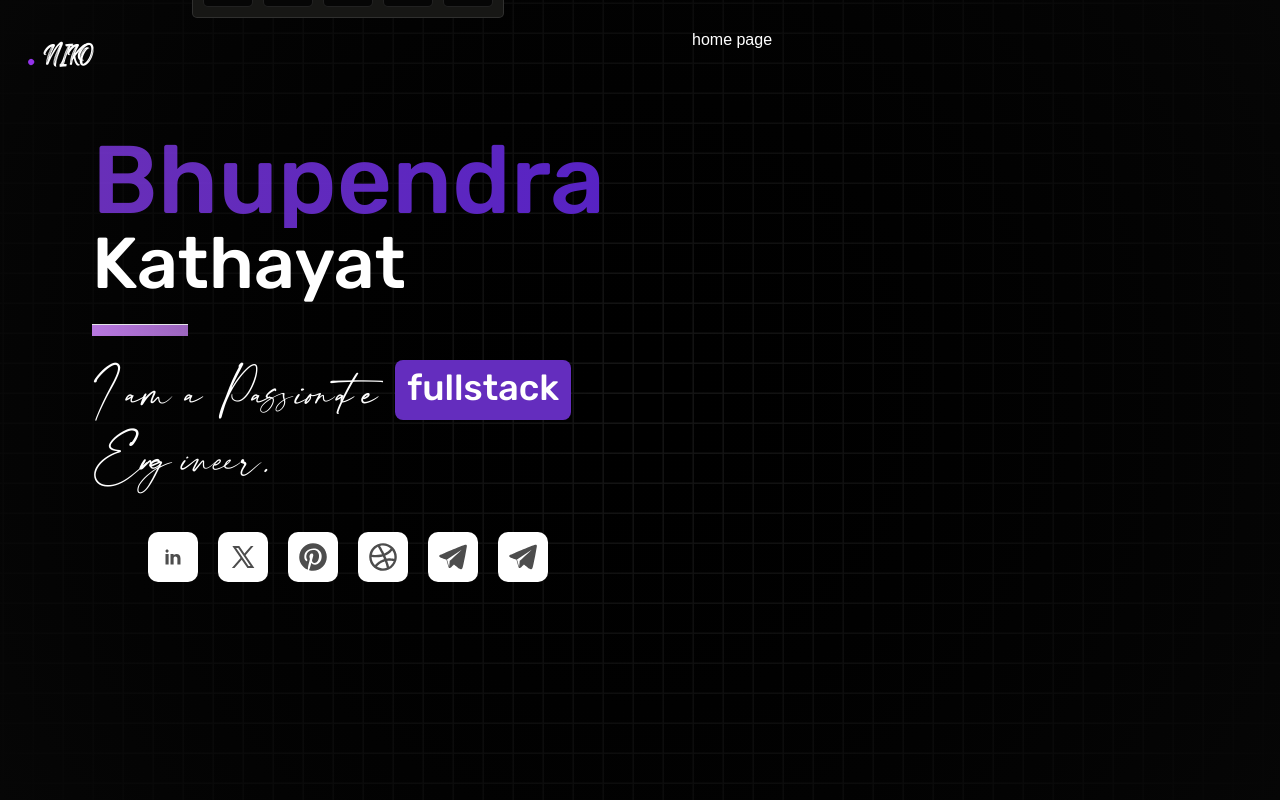
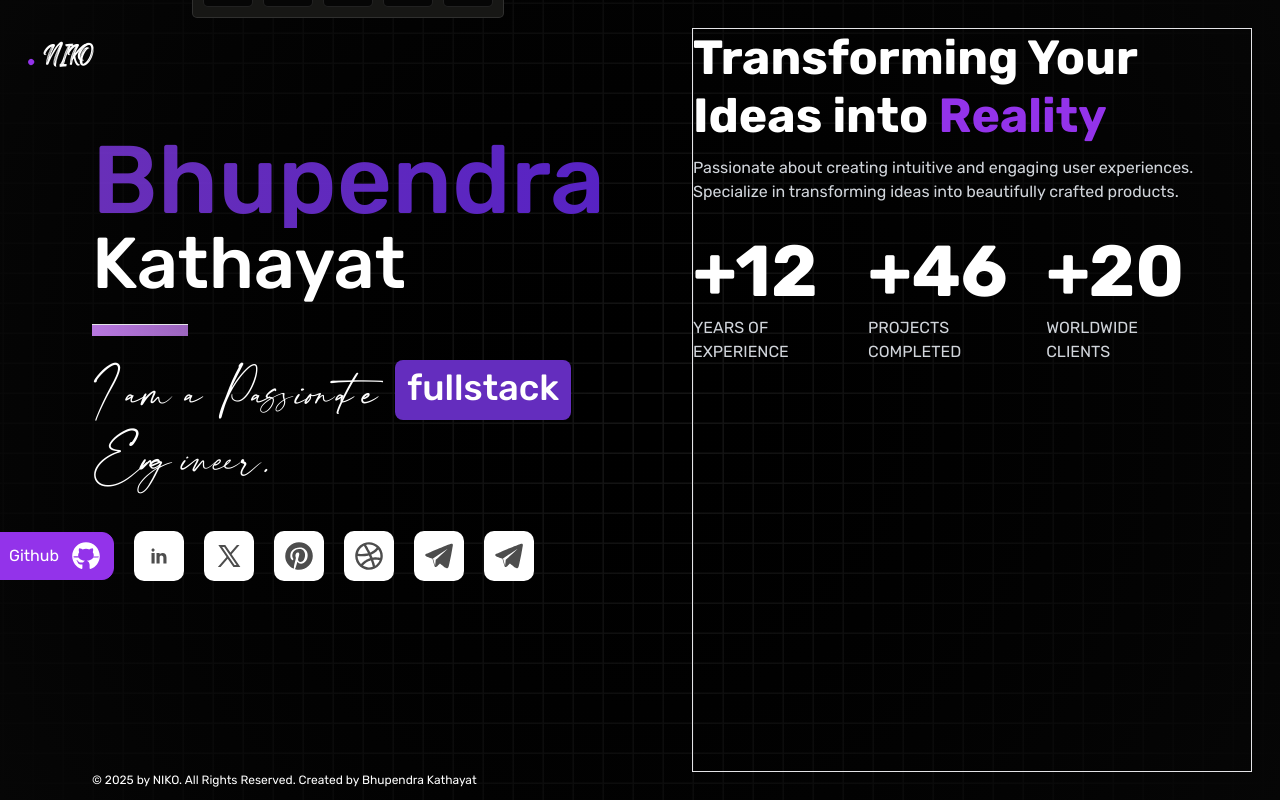
Before and after one commit to NIKO455/portfolio-niko, a Next.js app: page / in a window 1280 px wide. Built offline with nearby package versions, Linux system fonts and the light colour scheme.

Commit message:
created the next layout

```diff
--- a/src/app/globals.css
+++ b/src/app/globals.css
@@ -3,7 +3,7 @@
 @tailwind utilities;
 
 body {
-  font-family: Arial, Helvetica, sans-serif;
+  font-family: "Rubik",Arial, Helvetica, sans-serif;
 }
 
 @layer base {
--- a/src/app/page.tsx
+++ b/src/app/page.tsx
@@ -1,8 +1,38 @@
+import HoverButton from "@/components/HoverButton/HoverButton";
 
 export default function Home() {
   return (
-    <div className="">
-      home page
-    </div>
+    <div className="max-w-[90%]">
+      <h1 className="text-5xl font-bold leading-[1.2]">
+        Transforming Your Ideas into <span className="text-purple-600">Reality</span>
+      </h1>
+      <p className="mt-3 text-gray-300 text-base">Passionate about creating intuitive and engaging user experiences. Specialize in transforming ideas into beautifully crafted products.</p>
+      <div className="flex gap-3 mt-8">
+        <div className="">
+          <p className="text-7xl font-bold">+12</p>
+          <p className="mt-2 text-gray-300">
+            YEARS OF
+            EXPERIENCE
+          </p>
+        </div>
+
+        <div className="">
+          <p className="text-7xl font-bold">+46</p>
+          <p className="mt-2 text-gray-300">
+            PROJECTS
+            COMPLETED
+          </p>
+        </div>
+
+        <div className="">
+          <p className="text-7xl font-bold">+20</p>
+          <p className="mt-2 text-gray-300">
+            WORLDWIDE
+            CLIENTS
+          </p>
+        </div>
+
+      </div>
+    </div >
   );
 }
--- a/src/components/Layouts/Index.tsx
+++ b/src/components/Layouts/Index.tsx
@@ -32,10 +32,10 @@ export default function Home({ children }: { children: React.ReactNode }) {
         className={`absolute top-0 text-white h-full w-full transition-opacity duration-500 ${isLoading ? 'opacity-0 invisible' : 'opacity-100 visible'}`}
       >
         <div className="h-[100vh] w-[100vw] flex p-7 gap-x-6">
-          <div className="min-w-[50vw] relative">
+          <div className="min-w-[50vw]">
             <Sidebar isLoading={isLoading} />
           </div>
-          <div className="w-full">
+          <div className="w-full border">
             {children}
           </div>
         </div>
--- a/src/components/Layouts/Sidebar.tsx
+++ b/src/components/Layouts/Sidebar.tsx
@@ -4,14 +4,15 @@ import Social from "../Social/Social";
 
 export default function Sidebar({ isLoading }: { isLoading: boolean }) {
   return (
-    <div className="relative">
+    <div className="relative h-[95vh]">
       {/* Dock */}
-      < div
+      <div
         className={`transition-opacity duration-500 ${isLoading ? 'opacity-0 invisible' : 'opacity-100 visible'}`}
         style={{ zIndex: 1 }}
       >
         <Dock collapsible={false} responsive="bottom" />
       </div>
+
       <p className="font-awesome text-2xl absolute"><span className="text-purple-600 text-5xl">.</span> NIKO</p>
       <div className="text-center pt-20 pl-16">
         <br />
@@ -43,8 +44,20 @@ export default function Sidebar({ isLoading }: { isLoading: boolean }) {
         </p>
         <p className="mt-4">Engineer.</p>
       </div>
-      <div className="mt-14 social-links">
-        <Social />
+      <div className="mt-20 social-links flex items-center bg-green-600 relative">
+        <div className={"bg-purple-600 border border-purple-600 hover:bg-transparent hover:border-white transition-all duration-500 absolute cursor-pointer -left-8 p-2 px-3 flex items-center gap-3 rounded-tr-xl rounded-br-xl"}>
+          Github
+          <svg xmlns="http://www.w3.org/2000/svg" x="0px" y="0px" width="30" height="30" viewBox="0 0 50 50">
+            <path fill={'currentColor'} d="M17.791,46.836C18.502,46.53,19,45.823,19,45v-5.4c0-0.197,0.016-0.402,0.041-0.61C19.027,38.994,19.014,38.997,19,39 c0,0-3,0-3.6,0c-1.5,0-2.8-0.6-3.4-1.8c-0.7-1.3-1-3.5-2.8-4.7C8.9,32.3,9.1,32,9.7,32c0.6,0.1,1.9,0.9,2.7,2c0.9,1.1,1.8,2,3.4,2 c2.487,0,3.82-0.125,4.622-0.555C21.356,34.056,22.649,33,24,33v-0.025c-5.668-0.182-9.289-2.066-10.975-4.975 c-3.665,0.042-6.856,0.405-8.677,0.707c-0.058-0.327-0.108-0.656-0.151-0.987c1.797-0.296,4.843-0.647,8.345-0.714 c-0.112-0.276-0.209-0.559-0.291-0.849c-3.511-0.178-6.541-0.039-8.187,0.097c-0.02-0.332-0.047-0.663-0.051-0.999 c1.649-0.135,4.597-0.27,8.018-0.111c-0.079-0.5-0.13-1.011-0.13-1.543c0-1.7,0.6-3.5,1.7-5c-0.5-1.7-1.2-5.3,0.2-6.6 c2.7,0,4.6,1.3,5.5,2.1C21,13.4,22.9,13,25,13s4,0.4,5.6,1.1c0.9-0.8,2.8-2.1,5.5-2.1c1.5,1.4,0.7,5,0.2,6.6c1.1,1.5,1.7,3.2,1.6,5 c0,0.484-0.045,0.951-0.11,1.409c3.499-0.172,6.527-0.034,8.204,0.102c-0.002,0.337-0.033,0.666-0.051,0.999 c-1.671-0.138-4.775-0.28-8.359-0.089c-0.089,0.336-0.197,0.663-0.325,0.98c3.546,0.046,6.665,0.389,8.548,0.689 c-0.043,0.332-0.093,0.661-0.151,0.987c-1.912-0.306-5.171-0.664-8.879-0.682C35.112,30.873,31.557,32.75,26,32.969V33 c2.6,0,5,3.9,5,6.6V45c0,0.823,0.498,1.53,1.209,1.836C41.37,43.804,48,35.164,48,25C48,12.318,37.683,2,25,2S2,12.318,2,25 C2,35.164,8.63,43.804,17.791,46.836z"></path>
+          </svg>
+        </div>
+        <div className={"absolute left-24"}>
+          <Social />
+        </div>
+      </div>
+
+      <div className="absolute bottom-0 text-xs pl-16">
+        © 2025 by NIKO. All Rights Reserved. Created by Bhupendra Kathayat
       </div>
 
     </div>
```
Also changed, not shown: src/app/custom.css (line endings or trailing spaces).
